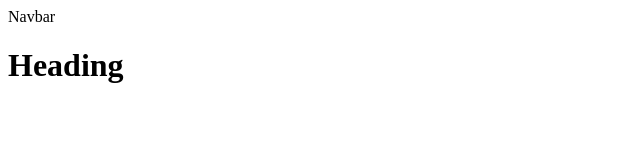
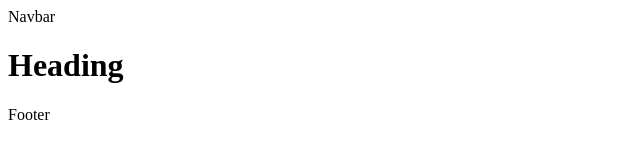
Before and after one commit to farhantallei/dzikir-dulu, a plain HTML site: page index.html in a window 1280 px wide. Shown: the full height of the page, 0-640 px from the left. Drawn offline with Linux system fonts and the light colour scheme.

Commit message:
add Footer

```diff
--- a/index.html
+++ b/index.html
@@ -9,5 +9,6 @@
 <body>
     <nav>Navbar</nav>
     <h1>Heading</h1>
+    <footer>Footer</footer>
 </body>
 </html>
```
